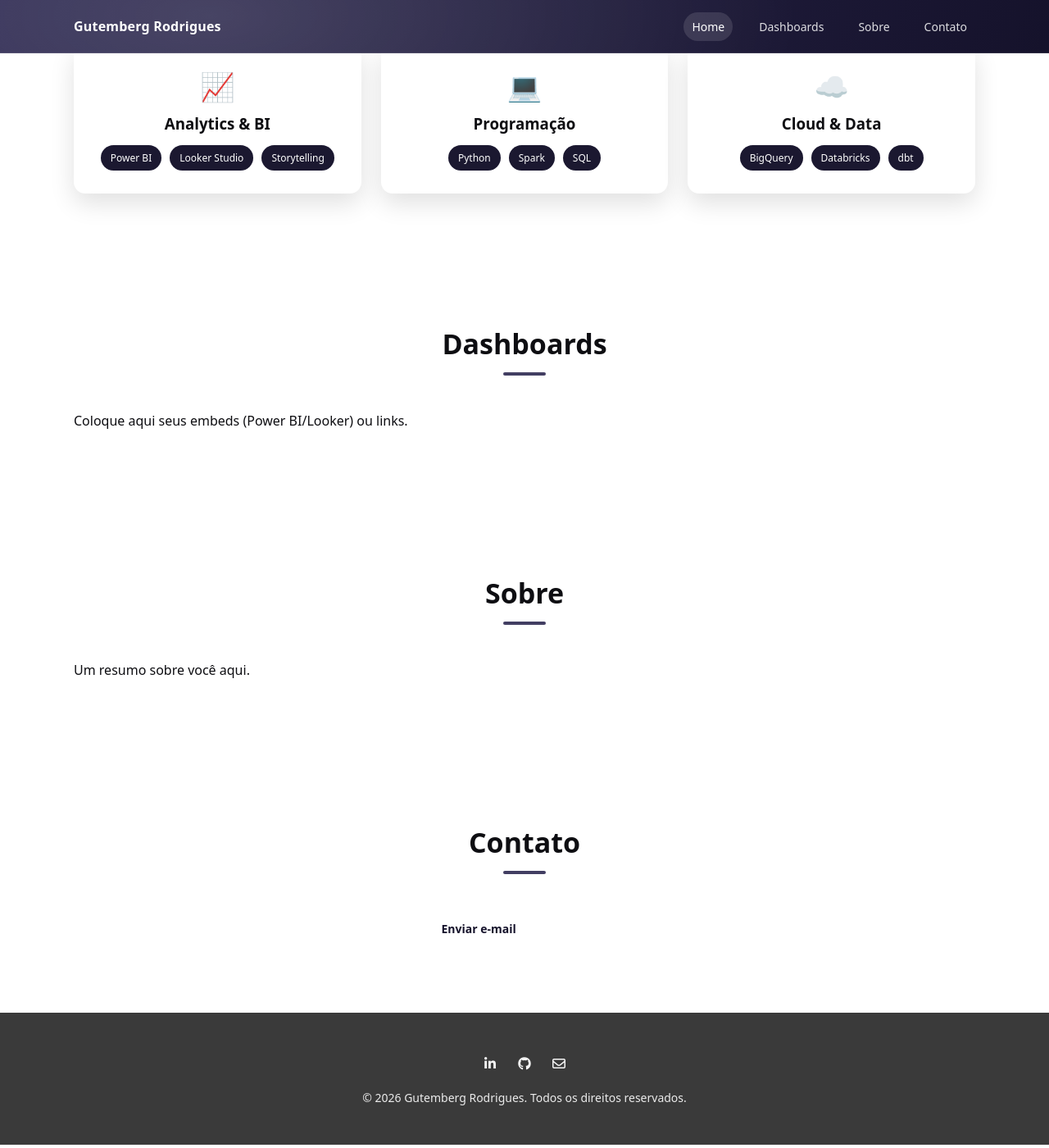
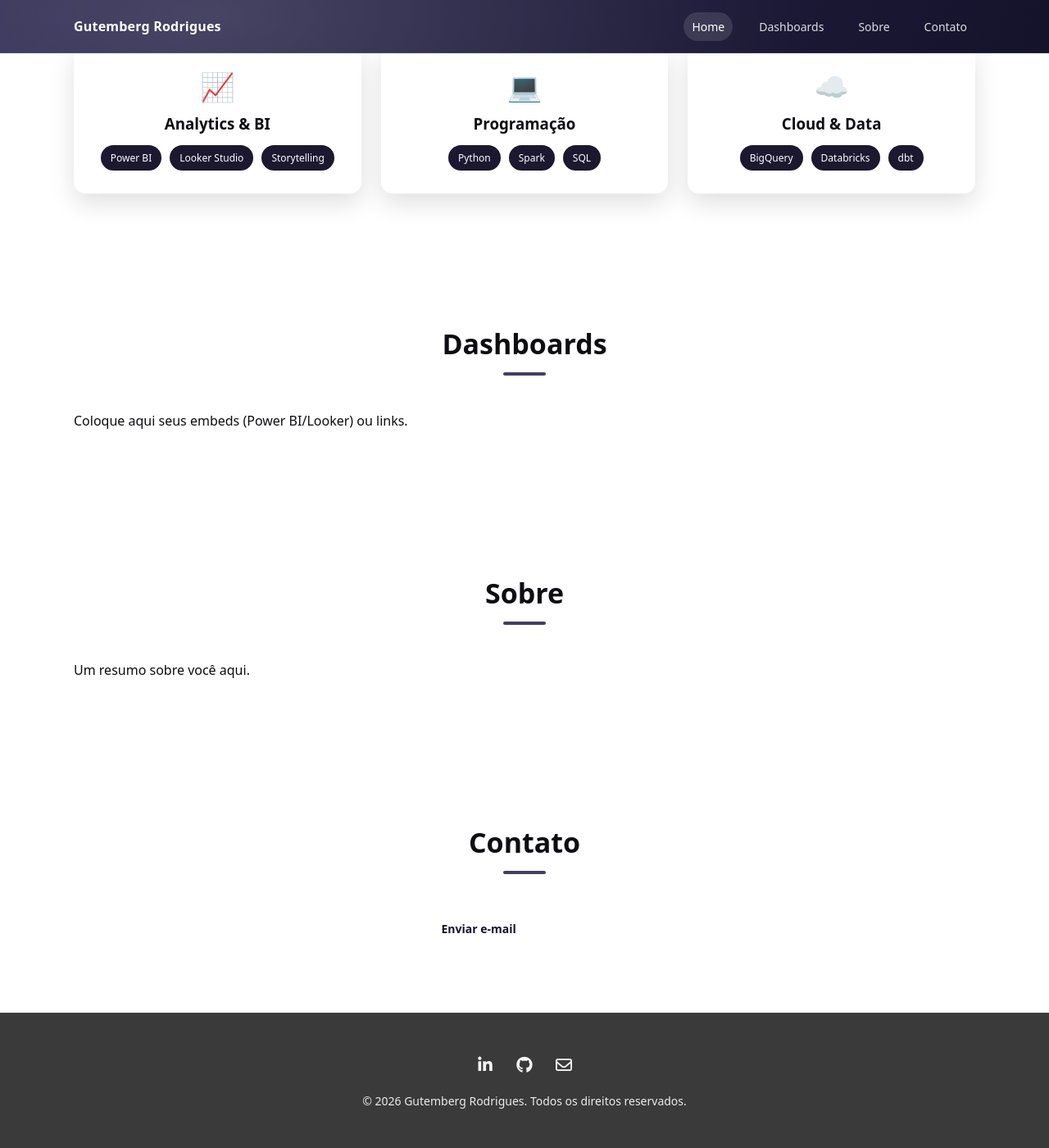
Before and after one commit to GutembergRodrigues/GutembergRodrigues.github.io, a Jekyll site: the page built from index.md, in a window 1280 px wide and 1400 px high, scrolled down 717 px. Shown: the whole window at 82% size. Built offline with Jekyll 4.4.1, drawn with Linux system fonts in a browser that asks for light colours.

Commit message:
Update style.scss

```diff
--- a/assets/css/style.scss
+++ b/assets/css/style.scss
@@ -120,48 +120,52 @@ a{ color:inherit; text-decoration:none; }
   .nav{ gap:10px; }
 }
 
-/* FOOTER - força o visual igual ao print */
-footer.site-footer{
+/* FOOTER (adaptado do 2º código no 1º) */
+.site-footer{
   width: 100%;
   background: #3a3a3a;
   padding: 48px 0;
   color: #fff;
 }
 
-footer.site-footer .site-footer__inner{
+.site-footer__inner{
   max-width: 1100px;
   margin: 0 auto;
   padding: 0 4vw;
   text-align: center;
 }
 
-footer.site-footer .site-footer__social{
+.site-footer__social{
   display: flex;
   justify-content: center;
   align-items: center;
-  gap: 14px;
+  gap: 16px;
   margin-bottom: 18px;
 }
 
-footer.site-footer .site-footer__icon{
-  width: 28px;
-  height: 28px;
+.site-footer__icon{
+  width: 32px;
+  height: 32px;
   display: inline-flex;
   justify-content: center;
   align-items: center;
   color: #fff;
   opacity: .95;
-  font-weight: 700;
-  border-radius: 4px;
+  border-radius: 6px;
   transition: transform .15s ease, opacity .15s ease;
 }
 
-footer.site-footer .site-footer__icon:hover{
+.site-footer__icon i{
+  font-size: 20px;
+  line-height: 1;
+}
+
+.site-footer__icon:hover{
   transform: translateY(-2px);
   opacity: 1;
 }
 
-footer.site-footer .site-footer__copy{
+.site-footer__copy{
   font-size: 14px;
   opacity: .9;
 }
```
